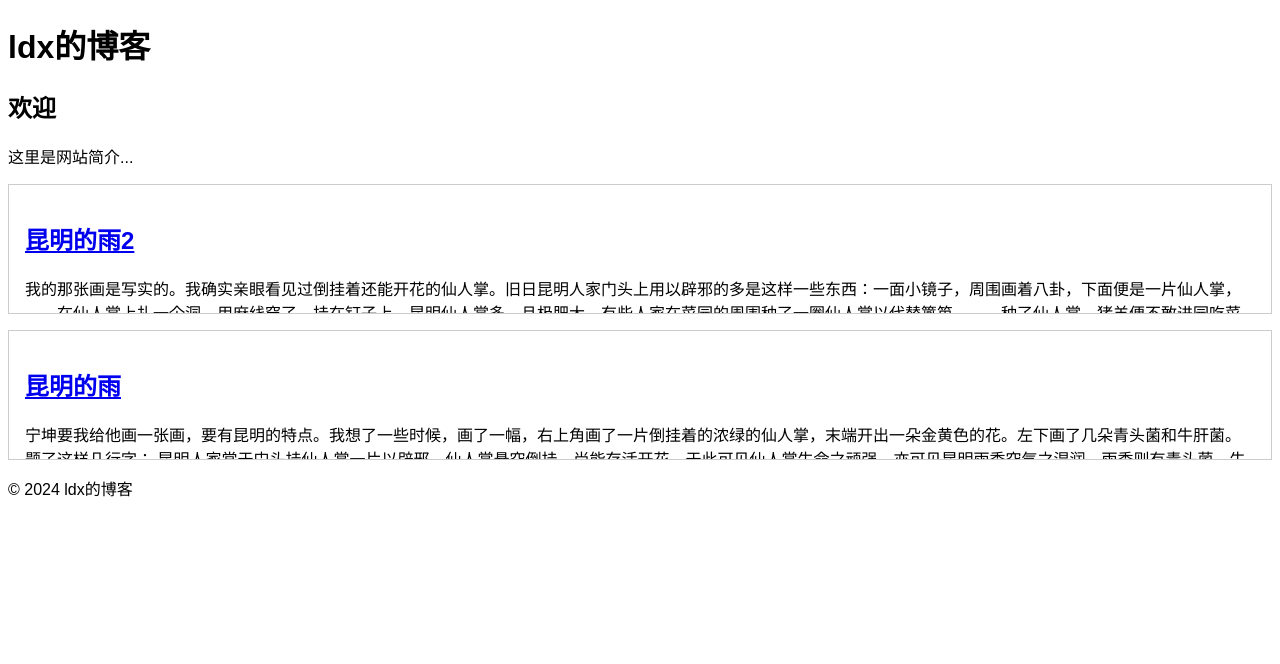
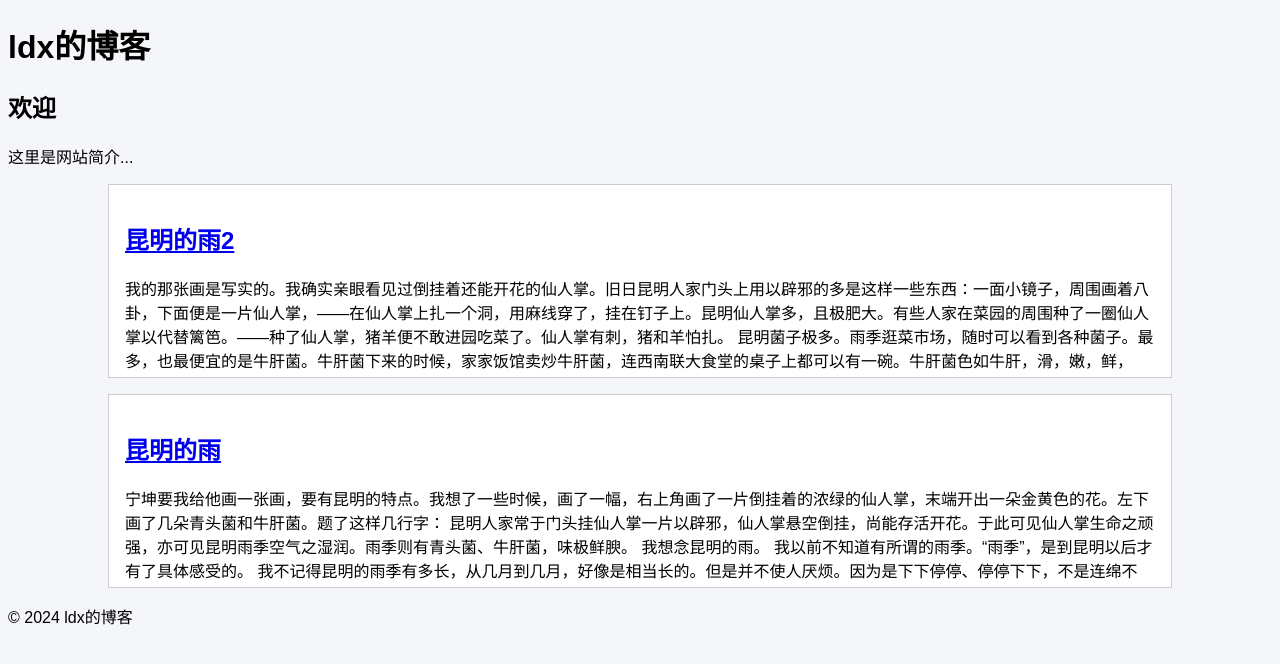
Before and after one commit to lushisi258/lushisi258.github.io, a Jekyll site: the page built from index.md, in a window 1280 px wide. Shown: the top 664 px of the page. Built offline with Jekyll 4.4.1, drawn with Linux system fonts in a browser that asks for light colours.

Commit message:
调整首页的样式

```diff
--- a/_layouts/default.html
+++ b/_layouts/default.html
@@ -1,8 +1,9 @@
+<!-- 网页的基本布局 -->
 <!DOCTYPE html>
 <html>
 <head>
   <title>{{ site.title }}</title>
-  <link rel="stylesheet" href="{{ '/assets/css/main.css' | relative_url }}">
+  <link rel="stylesheet" href="{{ '/assets/css/default.css' | relative_url }}">
 </head>
 <body>
   {% include header.html %}
--- a/_layouts/post.html
+++ b/_layouts/post.html
@@ -1,6 +1,4 @@
----
-layout: default
----
+<!-- post的页面布局 -->
 <div class="post-full">
   <h2>{{ page.title }}</h2>
   {{ page.content }}
--- /dev/null
+++ b/assets/css/default.css
@@ -0,0 +1,15 @@
+body {
+    background-color: #F4F6F9;
+    font-family: Arial, sans-serif;
+  }
+  .post-excerpt {
+    /* 这些样式会应用到首页的文章摘要 */
+    background-color: #FFFFFF;
+    border: 1px solid #ccc;       /* 添加边框 */
+    padding: 1em;                   /* 添加内边距 */
+    margin-left: 100px;             /* 添加左外边距 */
+    margin-right: 100px;            /* 添加右外边距 */
+    margin-bottom: 1em;             /* 添加下外边距 */
+    height: 10em;                   /* 限制文章摘要的高度为6行 */
+    overflow: hidden;               /* 隐藏溢出的内容 */
+  }
--- a/assets/css/main.css
+++ /dev/null
@@ -1,18 +0,0 @@
-body {
-    font-family: Arial, sans-serif;
-  }
-  .post-excerpt {
-    /* 这些样式会应用到首页的文章摘要 */
-    border: 1px solid #ccc;
-    padding: 1em;
-    margin-bottom: 1em;
-    height: 6em;    /* 限制文章摘要的高度为6行 */
-    overflow: hidden;
-  }
-
-  .post-full {
-    /* 这些样式会应用到完整的文章页面 */
-    border: 1px solid #ccc;
-    padding: 1em;
-    margin-bottom: 1em;
-  }
```
Also changed, not shown: assets/css/post.css (added).
